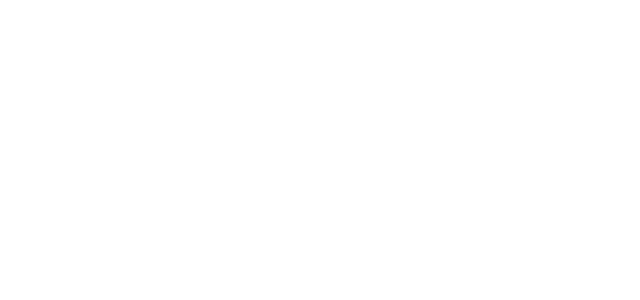
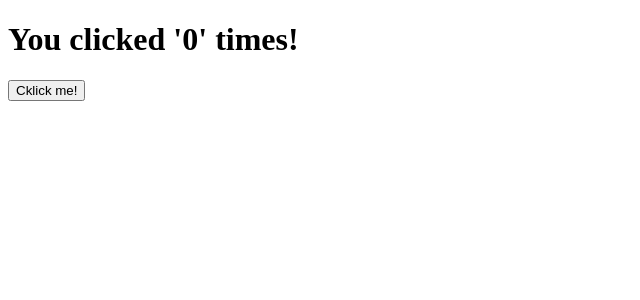
Before and after one commit to mate-academy/react_counter, a React (Create React App) app: page / in a window 1280 px wide. Shown: the top 300 px of the page, without its empty margins (0-640 px from the left). Built offline with nearby package versions, Linux system fonts and the light colour scheme; the HTML template or start-up script is replaced by a standard one.

Commit message:
Solution

```diff
--- a/src/App.js
+++ b/src/App.js
@@ -1,10 +1,11 @@
 import React from 'react';
 import './App.css';
+import Counter from './components/Counter';
 
 function App() {
   return (
     <div>
-
+      <Counter />
     </div>
   );
 }
--- /dev/null
+++ b/src/components/Counter.js
@@ -0,0 +1,33 @@
+import React from 'react';
+
+class Counter extends React.PureComponent {
+  constructor(props) {
+    super(props);
+    this.state = {
+      counter: 0,
+    };
+  }
+
+  render() {
+    const { counter } = this.state;
+    const clicker = () => {
+      this.setState(firstCount => ({
+        counter: firstCount.counter + 1,
+      }));
+    };
+    return (
+      <>
+        <h1>
+          You clicked &apos;
+          { counter }
+          &apos; times!
+        </h1>
+        <button type="submit" onClick={clicker}>
+          Cklick me!
+        </button>
+      </>
+    );
+  }
+}
+
+export default Counter;
```
Also changed, not shown: 12 other files (tests, documents, lock files or other folders).
